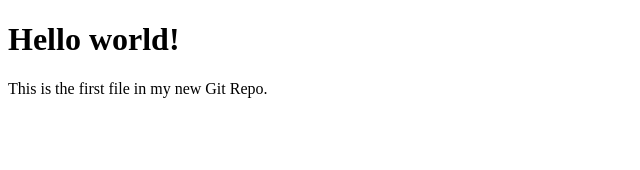
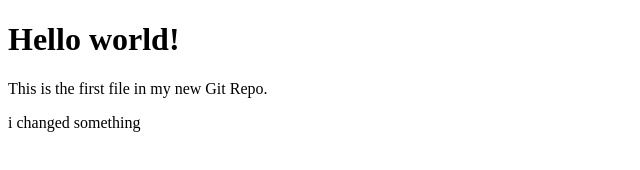
Before and after one commit to momentumlost/test2, a plain HTML site: page index.html in a window 1280 px wide. Shown: the whole page, without its empty margins (0-640 px from the left). Drawn offline with Linux system fonts and the light colour scheme.

Commit message:
was ist hier los?

```diff
--- a/index.html
+++ b/index.html
@@ -8,5 +8,9 @@
 <h1>Hello world!</h1>
 <p>This is the first file in my new Git Repo.</p>
 
+<div>
+   i changed something
+</div>
+
 </body>
 </html>
```
